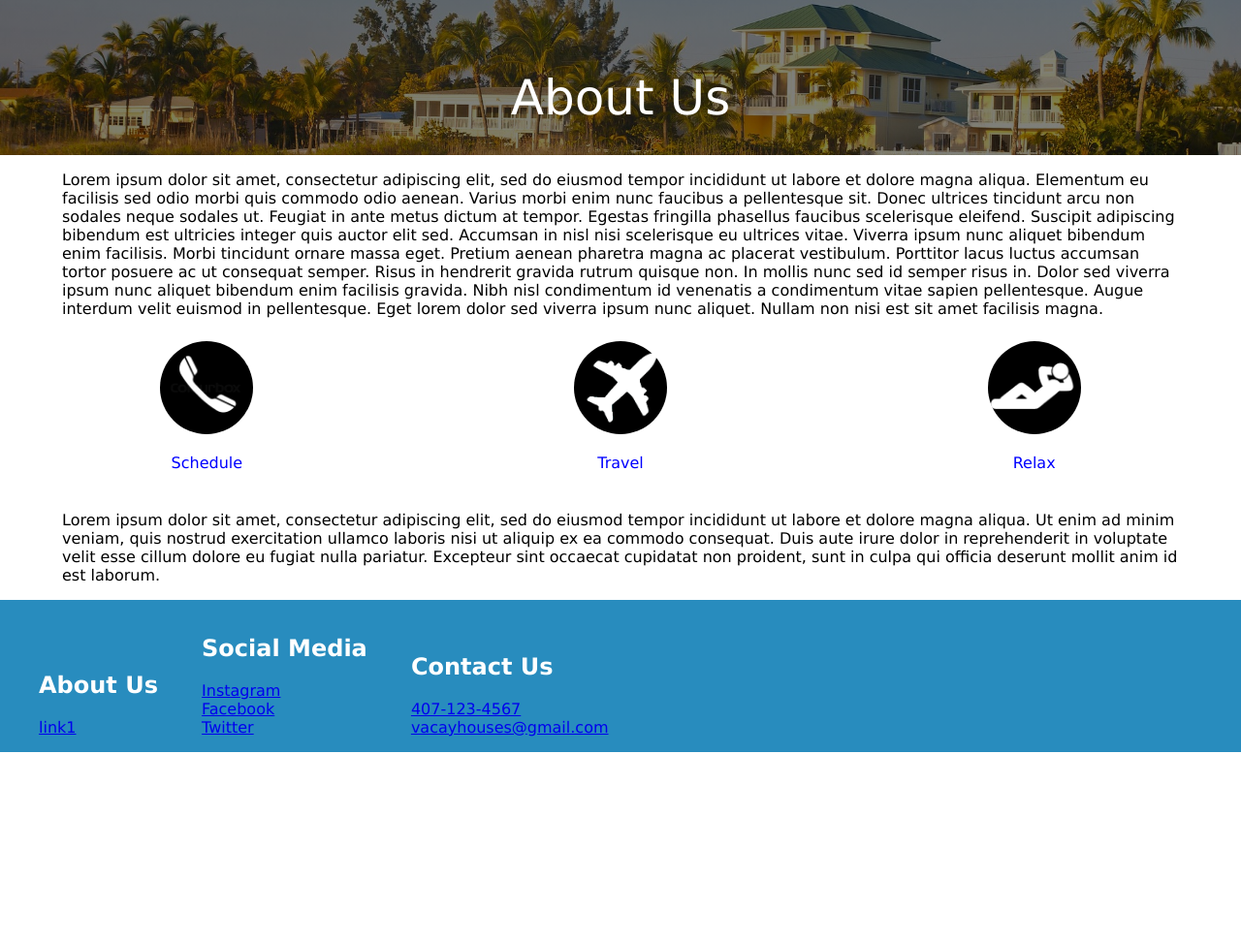
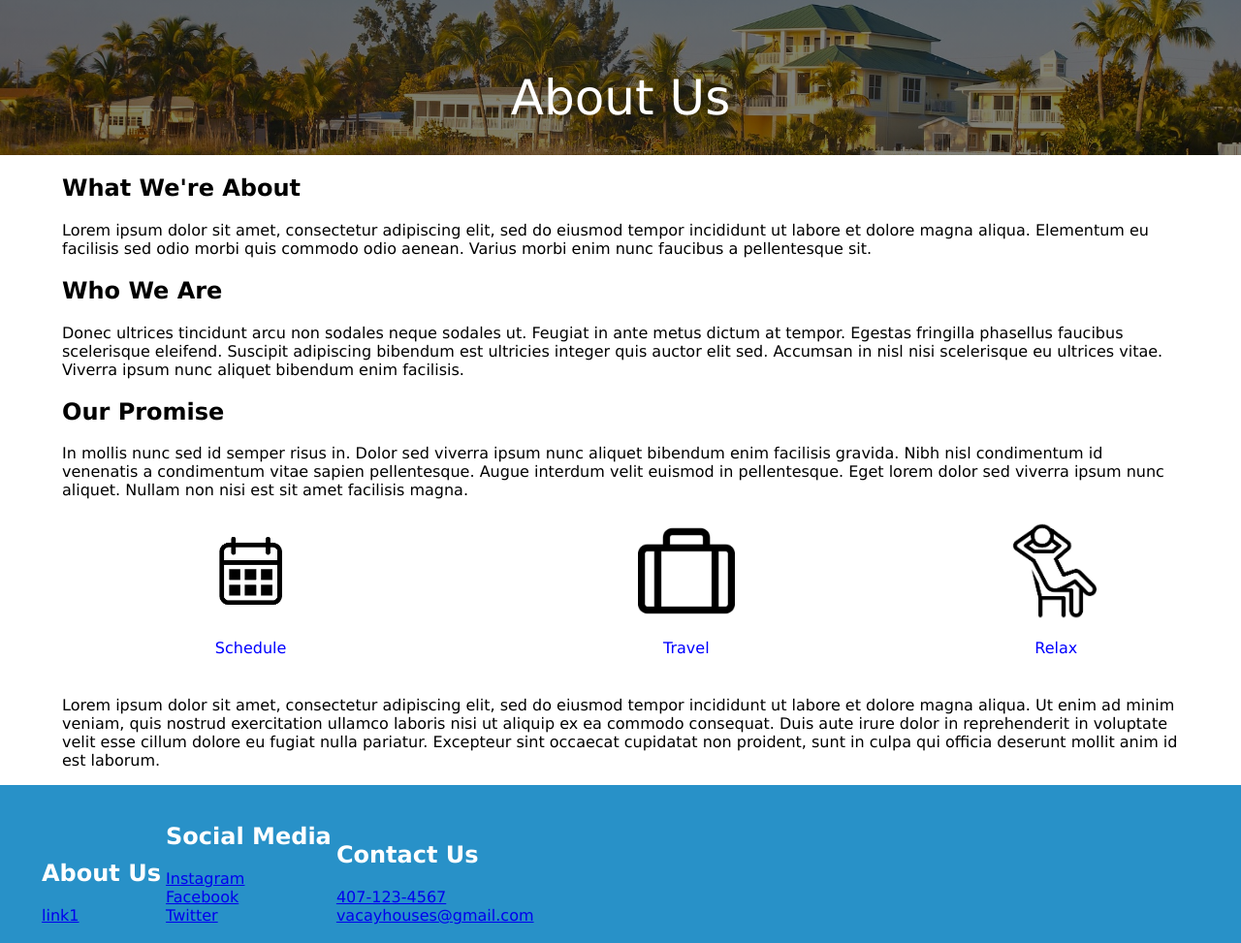
Before and after one commit to Weegee5859/airbnb_booking_website, a PHP site: page /about.php in a window 1280 px wide. Shown: the part 59-1032 px from the top of the page at 97% size. Before the commit the page ends 835 px from the top, so only its background shows below. Run offline with PHP 8.4, Linux system fonts and the light colour scheme.

Commit message:
paragraph, footer updated, steps img
-html
updated paragraph text and layout
footer updated and fixed sizing

-css
id #paragraph-text removed
edited img sizes

```diff
--- a/final_website/html/about.php
+++ b/final_website/html/about.php
@@ -1,5 +1,4 @@
 <!DOCTYPE html>
-
 <html lang="en">
 	<head>
 		<meta charset="utf-8">
@@ -15,30 +14,38 @@
 		</div>
 		<!--About Us Page Text-->
 		<div id="paragraph_text_container">
-			<p id="paragraph_text">
-				Lorem ipsum dolor sit amet, consectetur adipiscing elit, sed do eiusmod tempor incididunt ut labore et dolore magna aliqua. Elementum eu facilisis sed odio morbi quis commodo odio aenean. Varius morbi enim nunc faucibus a pellentesque sit. Donec ultrices tincidunt arcu non sodales neque sodales ut. Feugiat in ante metus dictum at tempor. Egestas fringilla phasellus faucibus scelerisque eleifend. Suscipit adipiscing bibendum est ultricies integer quis auctor elit sed. Accumsan in nisl nisi scelerisque eu ultrices vitae. Viverra ipsum nunc aliquet bibendum enim facilisis. Morbi tincidunt ornare massa eget. Pretium aenean pharetra magna ac placerat vestibulum. Porttitor lacus luctus accumsan tortor posuere ac ut consequat semper. Risus in hendrerit gravida rutrum quisque non.
+			<h2>What We're About</h2>
+			<p>
+				Lorem ipsum dolor sit amet, consectetur adipiscing elit, sed do eiusmod tempor incididunt ut labore et dolore magna aliqua. Elementum eu facilisis sed odio morbi quis commodo odio aenean. Varius morbi enim nunc faucibus a pellentesque sit.
+			</p>
 
+			<h2>Who We Are</h2>
+			<p>
+			 Donec ultrices tincidunt arcu non sodales neque sodales ut. Feugiat in ante metus dictum at tempor. Egestas fringilla phasellus faucibus scelerisque eleifend. Suscipit adipiscing bibendum est ultricies integer quis auctor elit sed. Accumsan in nisl nisi scelerisque eu ultrices vitae. Viverra ipsum nunc aliquet bibendum enim facilisis.
+
+			<h2>Our Promise</h2>
+			<p>
 				In mollis nunc sed id semper risus in. Dolor sed viverra ipsum nunc aliquet bibendum enim facilisis gravida. Nibh nisl condimentum id venenatis a condimentum vitae sapien pellentesque. Augue interdum velit euismod in pellentesque. Eget lorem dolor sed viverra ipsum nunc aliquet. Nullam non nisi est sit amet facilisis magna.
 			</p>
 		</div>
 		<!--About Us Steps-->
 		<div id="steps_container">
-			<ul id="steps_list" style="list-style: none;">
+			<ul id="steps_list">
 				<ul id="steps">
-					<img id="steps_icon" src="resources/phone.jpg"></i>
-					<p id="steps_text" style="cursor: default;">
+					<img id="steps_icon" src="resources/calender.png"></i>
+					<p id="steps_text">
 						Schedule
 					</p>
 				</ul>
 				<ul id="steps">
 					<img id="steps_icon" src="resources/travel.png"></i>
-					<p id="steps_text" style="cursor: default;">
+					<p id="steps_text">
 						Travel
 					</p>
 				</ul>
 				<ul id="steps">
 					<img id="steps_icon" src="resources/relax.png"></i>
-					<p id="steps_text" style="cursor: default;">
+					<p id="steps_text">
 						Relax
 					</p>
 				</ul>
--- a/final_website/html/css/about.css
+++ b/final_website/html/css/about.css
@@ -5,18 +5,20 @@ body {
 }
 
 div#footer_container {
-	background-color: rgba(40,140,190,1);
+	background-color: rgba(40,145,200,1);
 	color: white;
+	width: 100vw;
+	margin: 0px;
+	padding: 3px
 }
 
-ul#footer_item {
+div#footer_item {
 	display: inline-block;
 
 }
 
-ul#footer_item a {
+div#footer_item a, div#footer_item h2 {
 	display: block;
-
 }
 
 ul#nav_list {
@@ -104,14 +106,13 @@ ul#steps {
 }
 
 img#steps_icon {
-	border-radius: 50%;
-	height: 12vh;
-	width: 12vh;
+	height: 100px;
 }
 
 p#steps_text {
 	font-size: 17px;
 	font-size: 2vh;
+	cursor: default;
 }
 
 div#paragraph_text_container {
@@ -119,6 +120,6 @@ div#paragraph_text_container {
 	padding-right: 5vw;
 }
 
-p#paragraph_text {
+p {
 	font-size: 16px;
 }
--- a/final_website/html/footer.php
+++ b/final_website/html/footer.php
@@ -1,21 +1,21 @@
 <footer>
 	<div id="footer_container">
-		<ul id="footer_list"></ul>
-			<ul id="footer_item">
+		<ul id="footer_list">
+			<div id="footer_item">
 				<h2>About Us</h2>
 				<a href="#">link1</a>
-			</ul>
-			<ul id="footer_item">
+			</div>
+			<div id="footer_item">
 				<h2>Social Media</h2>
 				<a href="#">Instagram</a>
 				<a href="#">Facebook</a>
 				<a href="#">Twitter</a>
-			</ul>
-			<ul id="footer_item">
+			</div>
+			<div id="footer_item">
 				<h2>Contact Us</h2>
 				<a href="#">407-123-4567</a>
 				<a href="#">vacayhouses@gmail.com</a>
-			</ul>
+			</div>
 		</ul>
 	</div>
 </footer>
```
Also changed, not shown: final_website/html/resources/calender.png (added), final_website/html/resources/relax.png, final_website/html/resources/travel.png.
